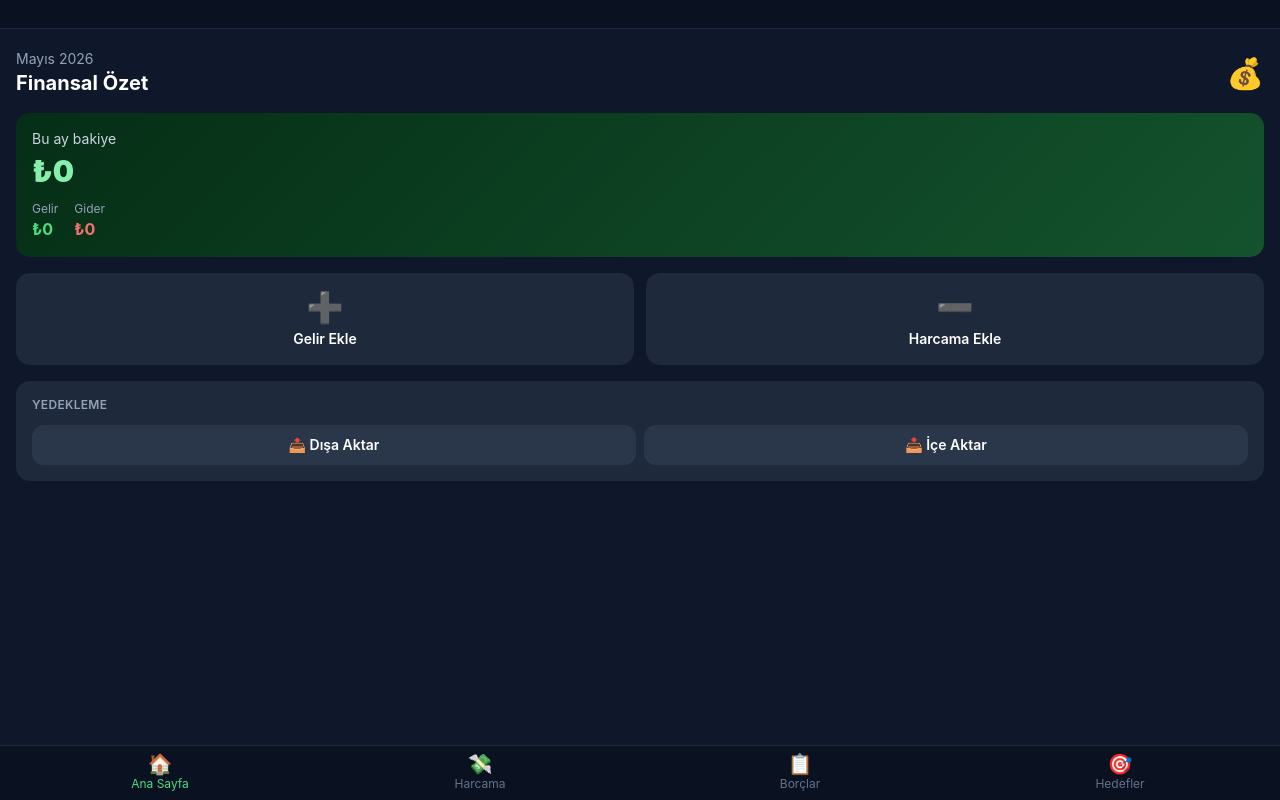
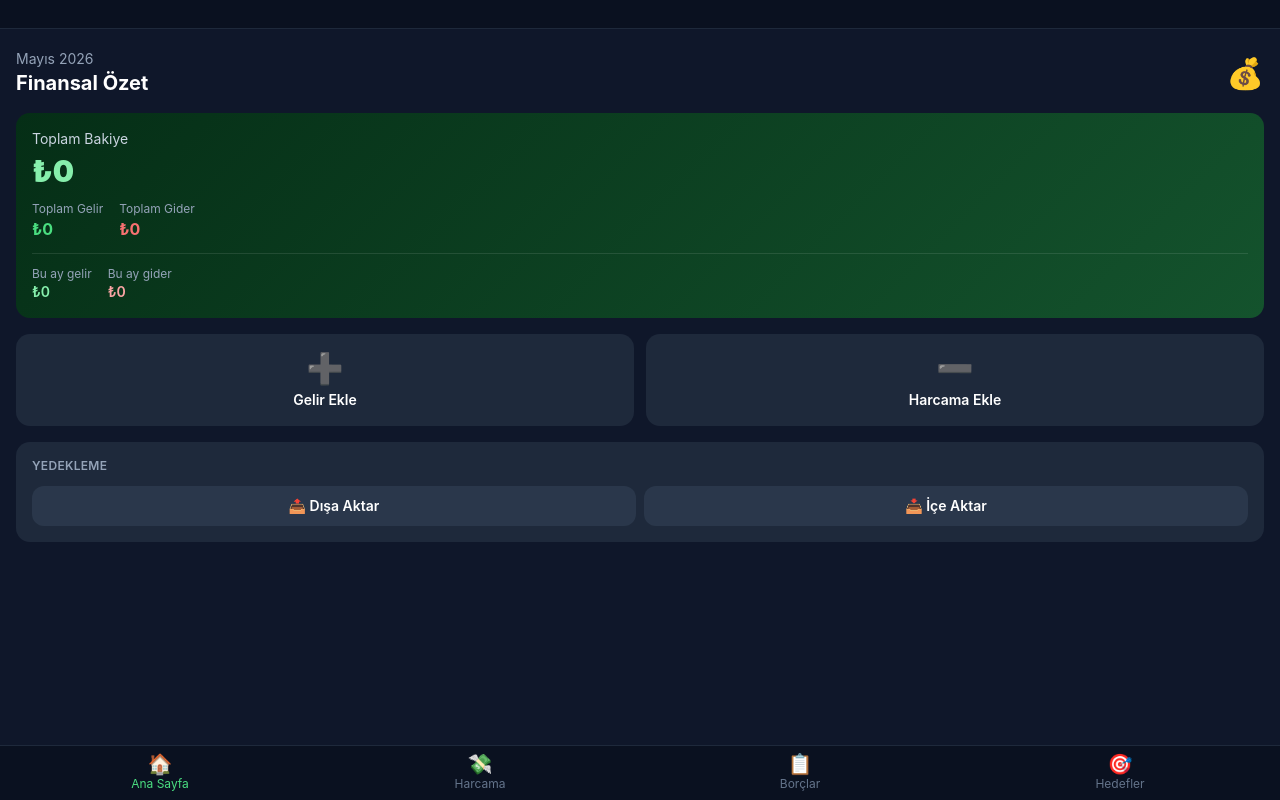
Before and after one commit to tunaozoguz81/C-zdan, a plain HTML site: page index.html in a window 1280 px wide. Drawn offline with nearby package versions, Linux system fonts and the light colour scheme.

Commit message:
Update index.html

```diff
--- a/index.html
+++ b/index.html
@@ -105,10 +105,12 @@ function thisMonth(){
 function vDashboard(){
   const now=new Date();
   const mon=thisMonth();
-  const expenses=DB.expenses().filter(e=>e.date.startsWith(mon));
-  const incomes=DB.incomes().filter(e=>e.date.startsWith(mon));
+  const expenses=DB.expenses();
+  const incomes=DB.incomes();
   const totalExp=expenses.reduce((s,e)=>s+e.amount,0);
   const totalInc=incomes.reduce((s,e)=>s+e.amount,0);
+  const monthExp=expenses.filter(e=>e.date.startsWith(mon)).reduce((s,e)=>s+e.amount,0);
+  const monthInc=incomes.filter(e=>e.date.startsWith(mon)).reduce((s,e)=>s+e.amount,0);
   const balance=totalInc-totalExp;
   const goals=DB.goals();
   const debts=DB.debts();
@@ -131,11 +133,15 @@ function vDashboard(){
       </div>
 
       <div class="card" style="background:linear-gradient(135deg,${balance>=0?'#052e16,#14532d':'#450a0a,#7f1d1d'});">
-        <p class="text-slate-300 text-sm mb-1">Bu ay bakiye</p>
+        <p class="text-slate-300 text-sm mb-1">Toplam Bakiye</p>
         <p class="text-3xl font-black ${balance>=0?'text-green-300':'text-red-300'}">${fmt(balance)}</p>
         <div class="flex gap-4 mt-3">
-          <div><p class="text-slate-400 text-xs">Gelir</p><p class="text-green-400 font-bold">${fmt(totalInc)}</p></div>
-          <div><p class="text-slate-400 text-xs">Gider</p><p class="text-red-400 font-bold">${fmt(totalExp)}</p></div>
+          <div><p class="text-slate-400 text-xs">Toplam Gelir</p><p class="text-green-400 font-bold">${fmt(totalInc)}</p></div>
+          <div><p class="text-slate-400 text-xs">Toplam Gider</p><p class="text-red-400 font-bold">${fmt(totalExp)}</p></div>
+        </div>
+        <div class="border-t border-white/10 mt-3 pt-3 flex gap-4">
+          <div><p class="text-slate-400 text-xs">Bu ay gelir</p><p class="text-green-300 text-sm font-semibold">${fmt(monthInc)}</p></div>
+          <div><p class="text-slate-400 text-xs">Bu ay gider</p><p class="text-red-300 text-sm font-semibold">${fmt(monthExp)}</p></div>
         </div>
       </div>
 
```
